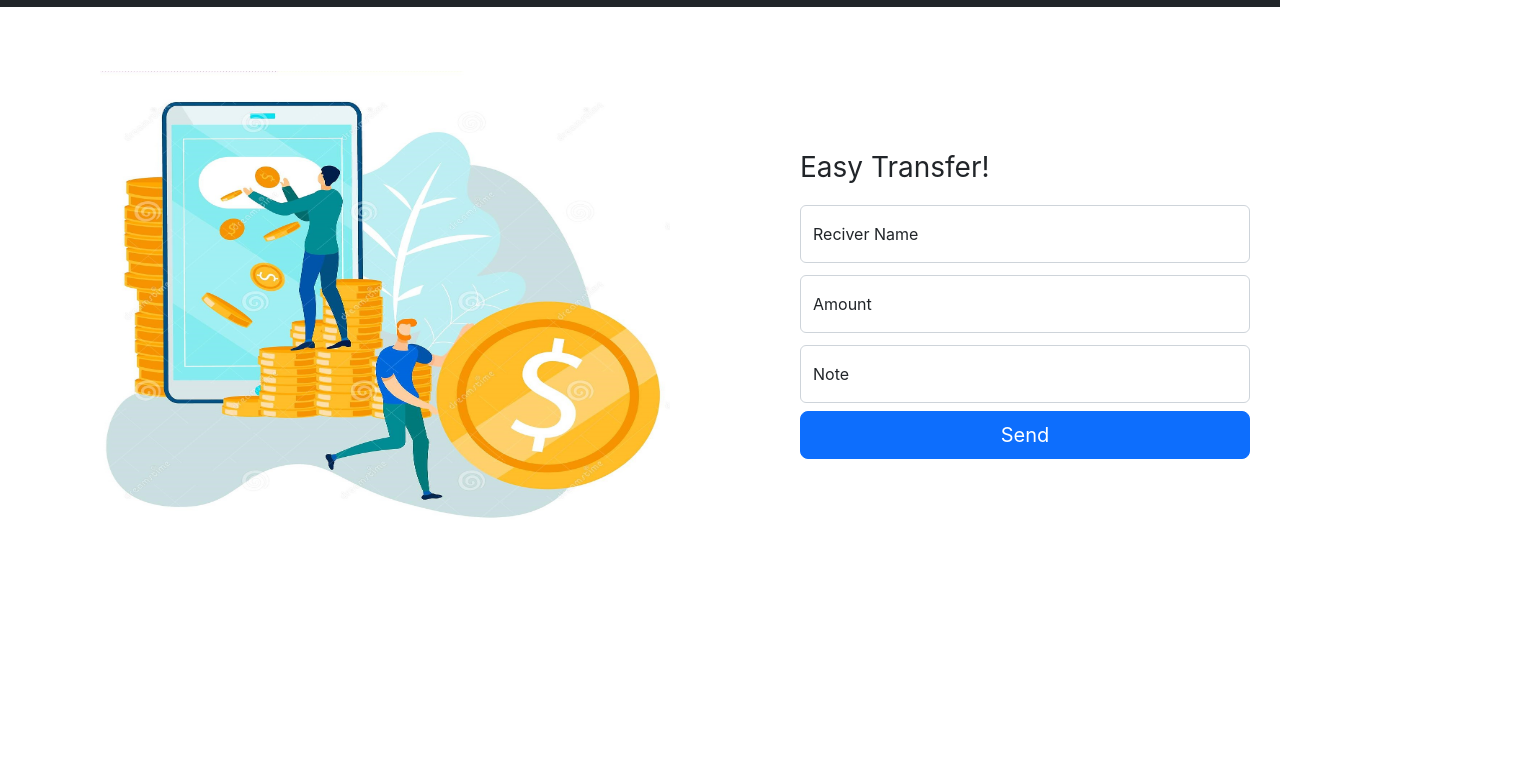
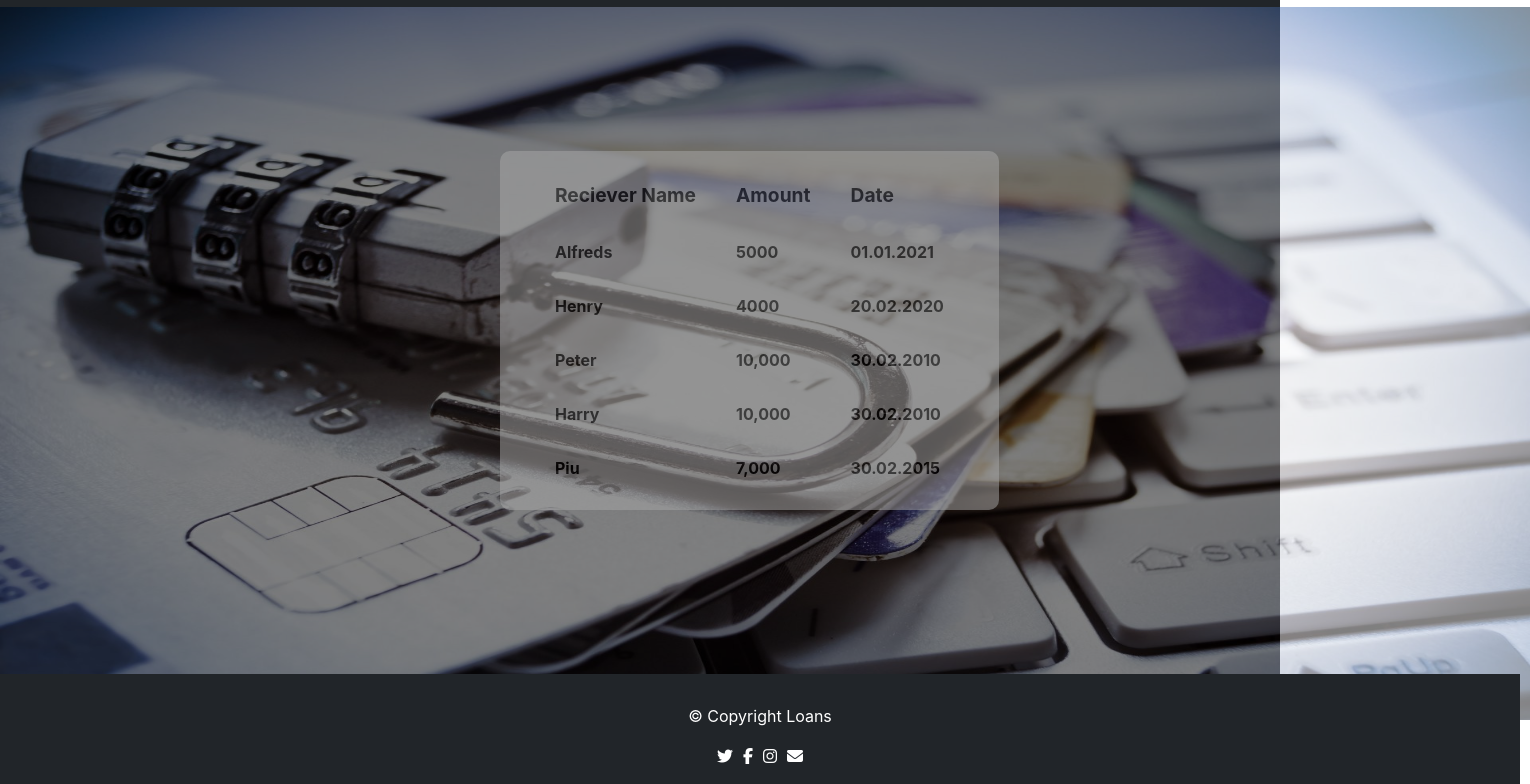
Before and after one commit to Midnight-thinker/banking, a React (Create React App) app: page /history in a window 1280 px wide. Shown: the part 49-833 px from the top of the page, 1530 px wide, since content can reach past the window. Before the commit the page ends 800 px from the top, so only its background shows below. Built offline with nearby package versions, Linux system fonts and the light colour scheme.

Commit message:
third change

```diff
--- a/package.json
+++ b/package.json
@@ -8,6 +8,7 @@
     "@testing-library/user-event": "^13.5.0",
     "react": "^18.1.0",
     "react-dom": "^18.1.0",
+    "react-router-dom": "^6.3.0",
     "react-scripts": "5.0.1",
     "web-vitals": "^2.1.4"
   },
--- a/public/index.html
+++ b/public/index.html
@@ -22,5 +22,6 @@
 
     <script src="https://cdn.jsdelivr.net/npm/bootstrap@5.2.0-beta1/dist/js/bootstrap.bundle.min.js"
     integrity="sha384-pprn3073KE6tl6bjs2QrFaJGz5/SUsLqktiwsUTF55Jfv3qYSDhgCecCxMW52nD2" crossorigin="anonymous"></script>
+    <script src="https://kit.fontawesome.com/875c651203.js" crossorigin="anonymous"></script>
   </body>
 </html>
--- a/src/App.css
+++ b/src/App.css
@@ -69,3 +69,50 @@
     left:800px;
     top: 200px;
 }
+
+.hist{
+    opacity: 0.5;
+    height: 713px;
+    width: 1530px;
+}
+
+.lists{
+    position: absolute;
+    top: 200px;
+    left: 500px;
+    background-color: darkgray;
+    border-radius: 10px;
+    padding: 15px 35px;
+    color: black;
+    opacity: 0.5;
+}
+
+th{
+    padding: 15px 20px;
+    font-weight: bolder;
+    font-size: larger;
+}
+
+td{
+    padding: 15px 20px;
+    font-weight: bold;
+}
+
+.footer{
+    background-color: #212529;
+    text-align: center;
+    height: 110px;
+    color: white;
+    position: absolute;
+    top: 723px;
+    width:1520px;
+
+}
+
+.text{
+    padding-top: 30px;
+}
+
+i{
+    padding: 0px 5px;
+}
--- a/src/App.js
+++ b/src/App.js
@@ -2,14 +2,30 @@ import './App.css';
 import Navbar from './components/Navbar';
 import Home from './components/Home';
 import Transfer from './components/Transfer';
+import History from './components/History';
+import Footer from './components/Footer';
+
+import {
+  BrowserRouter,
+  Routes,
+  Route,
+} from "react-router-dom";
 
 function App() {
   return (
+    <>
+    <BrowserRouter>
     <div>
     <Navbar />
-    {/* <Home /> */}
-    <Transfer />
+    <Routes>
+    <Route exact path="/home" element={ <Home /> } />
+    <Route exact path="/transfer" element={ <Transfer /> } />
+    <Route exact path="/history" element={ <History /> } />
+    </Routes>
     </div>
+    <Footer />
+    </BrowserRouter>
+    </>
   );
 }
 
--- /dev/null
+++ b/src/components/Footer.jsx
@@ -0,0 +1,16 @@
+import React from 'react';
+
+
+function Footer() {
+  return (
+    <div className='footer'>
+      <p className='text'>© Copyright Loans</p>
+      <i class="footer-icons fa-brands fa-twitter"></i>
+      <i class="footer-icons fa-brands fa-facebook-f"></i>
+      <i class="footer-icons fa-brands fa-instagram"></i>
+      <i class="footer-icons fa-solid fa-envelope"></i>
+    </div>
+  )
+}
+
+export default Footer
--- /dev/null
+++ b/src/components/History.jsx
@@ -0,0 +1,46 @@
+import React from 'react';
+import img from '../images/history.jpg';
+
+function history() {
+  return (
+    <div style={{ background: "-webkit-gradient(linear, left top, right top, from(#000), color-stop(100%, #000), color-stop(100%, #fff))"}}>
+    <img className='hist' src={img}></img>
+    <div className='lists'>
+    <table>
+        <tr>
+            <th>Reciever Name</th>
+            <th>Amount </th>
+            <th>Date</th>
+        </tr>
+        <tr>
+            <td>Alfreds</td>
+            <td>5000</td>
+            <td>01.01.2021</td>
+        </tr>
+        <tr>
+            <td>Henry</td>
+            <td>4000</td>
+            <td>20.02.2020</td>
+        </tr>
+        <tr>
+            <td>Peter</td>
+            <td>10,000</td>
+            <td>30.02.2010</td>
+        </tr>
+        <tr>
+            <td>Harry</td>
+            <td>10,000</td>
+            <td>30.02.2010</td>
+        </tr>
+        <tr>
+            <td>Piu</td>
+            <td>7,000</td>
+            <td>30.02.2015</td>
+        </tr>
+    </table>
+    </div>
+    </div>
+  )
+}
+
+export default history
--- a/src/components/Home.jsx
+++ b/src/components/Home.jsx
@@ -1,5 +1,6 @@
 import React from 'react';
 import bg from '../images/bg.jpg';
+
 
 function Home() {
   return (
@@ -7,9 +8,13 @@ function Home() {
     <img  className='bg' src={bg}></img>
       <h1 className='heading'>Get your loan anytime you need !</h1>
       <p className='paragraph'>Find the best monthly payment.Apply for business loans in minutes without any kind of hesitations.</p>
-      <button type="button" class="btn btn-outline-light llight">Get Started</button>
+      {/* <form action='/transfer' method='post'> */}
+      <button type="button"  class="btn btn-outline-light llight">Get Started</button>
+      {/* </form> */}
+
     </div>
   )
 }
 
 export default Home
+//onChange={this.form.submit()}
--- a/src/components/Navbar.jsx
+++ b/src/components/Navbar.jsx
@@ -1,25 +1,26 @@
-import React from 'react'
+import React from 'react';
+import { Link } from "react-router-dom";
 
 function Navbar() {
   return (
     <div>
 <nav class="navbar navbar-expand-lg navbar-dark bg-dark">
   <div class="container-fluid">
-    <a class="navbar-brand" href="#">Loans</a>
+    <Link class="navbar-brand" to="/home">Loans</Link>
     <button class="navbar-toggler" type="button" data-bs-toggle="collapse" data-bs-target="#navbarSupportedContent" aria-controls="navbarSupportedContent" aria-expanded="false" aria-label="Toggle navigation">
       <span class="navbar-toggler-icon"></span>
     </button>
     <div class="collapse navbar-collapse" id="navbarSupportedContent">
       <ul class="navbar-nav me-auto mb-2 mb-lg-0">
         <li class="nav-item">
-          <a class="nav-link active mx-2" aria-current="page" href="#">Home</a>
+          <Link class="nav-link active mx-2" aria-current="page" to="/home">Home</Link>
         </li>
         <li class="nav-item">
-          <a class="nav-link active mx-2" href="#">Transfer
-          </a>
+          <Link class="nav-link active mx-2" to="/transfer">Transfer
+          </Link>
         </li>
         <li class="nav-item">
-          <a class="nav-link active mx-2">History</a>
+          <Link class="nav-link active mx-2" to="/history">History</Link>
         </li>
       </ul>
       <form class="d-flex">
```
Also changed, not shown: src/images/history.jpg (added), 1 other file (tests, documents, lock files or other folders).
